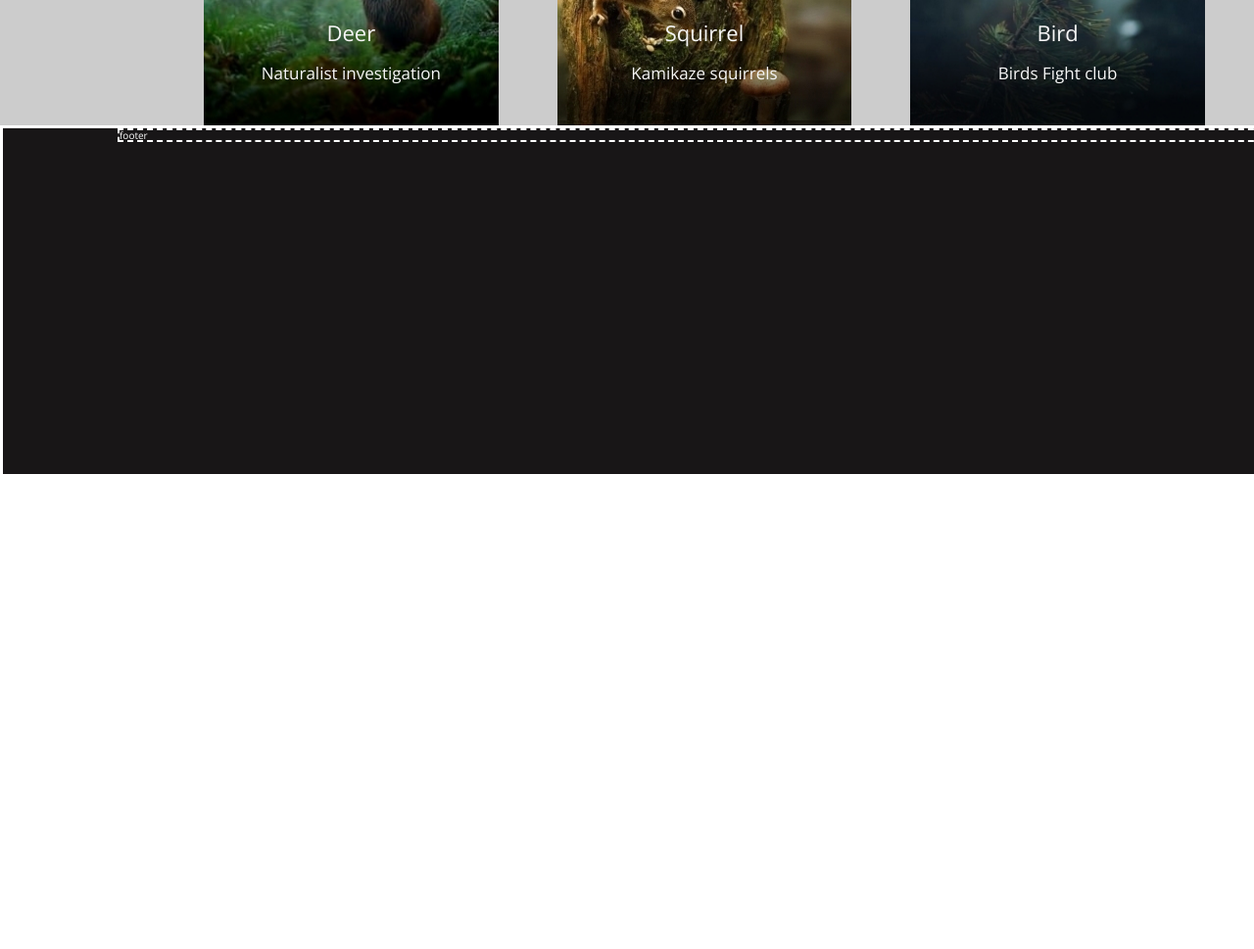
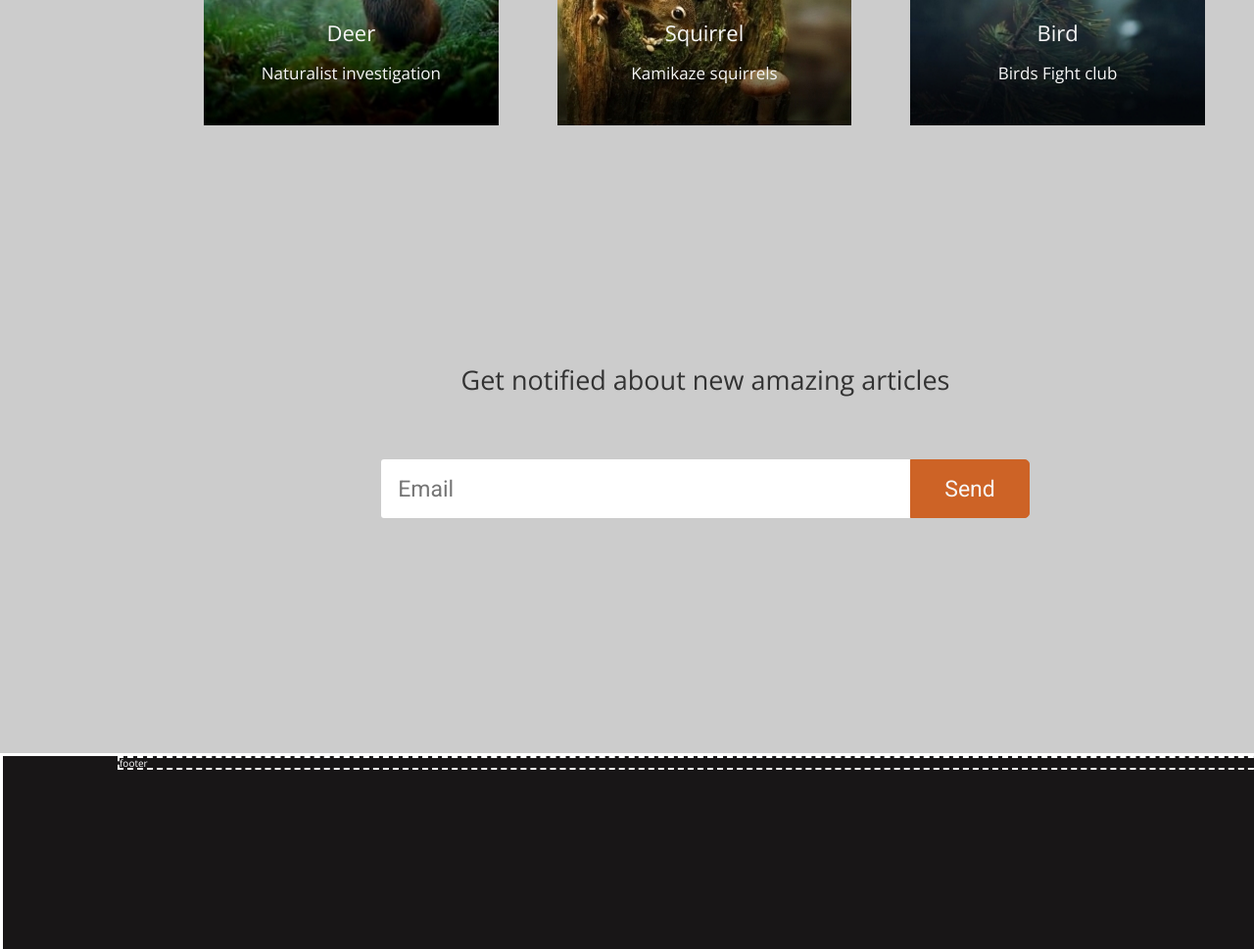
Before and after one commit to AlexandrDrozdFD/Wildlife, a plain HTML site: page index.html in a window 1280 px wide. Shown: the part 1380-2349 px from the top of the page at 98% size. Before the commit the page ends 1867 px from the top, so only its background shows below. Drawn offline with nearby package versions, Linux system fonts and the light colour scheme.

Commit message:
feat: add git-notified section

```diff
--- a/index.html
+++ b/index.html
@@ -88,10 +88,20 @@
             </div>
           </div>
         </div>
-
       </div>
     </section>
-    <section class="get-notified"></section>
+    <section class="get-notified">
+      <div class="get-notified__inner">
+        <div class="get-notified__inner__content">
+          <h3 class='caption'>Get notified about new amazing articles</h3>
+          <form class="form">
+            <input class="email" type="text" placeholder="Email">
+            <input type="submit" class="btn-send" value="Send">
+
+          </form>
+        </div>
+      </div>
+    </section>
   </main>
   <footer class="footer">
     <div class="footer__inner">
--- a/script.js
+++ b/script.js
@@ -58,7 +58,6 @@ const createHTML = (data, index) => {
   );
 }
 
-
 for (let i = 0; i < 6; i++) {
   slides.push(createSlide(slidesContainer, createHTML(DATA, i), DATA, i));
 }
--- a/styles/components/_b-main.scss
+++ b/styles/components/_b-main.scss
@@ -141,4 +141,53 @@
       }
     }
   }
+  .get-notified {
+    background-color: #cccccc;
+    &__inner {
+      margin: 0 auto;
+      max-width: 144rem;
+      &__content {
+        max-width: 120rem;
+        margin: 0 auto;
+        padding-top: 24rem;
+        padding-bottom: 24rem;
+
+        @include df_column_c_c;
+        .caption {
+          margin-bottom: 6rem;
+          color: $font-dark;
+          font-size: 2.7rem;
+          line-height: 4.05rem;
+        }
+        .form {
+          font-size: 0;
+          .email {
+            padding: 1.6rem 1.7rem;
+            height: 6rem;
+            border-radius: 0.3rem 0 0 0.3rem;
+            width: 54rem;
+            font-family: 'Roboto', sans-serif;
+            font-size:2.3rem;
+            line-height: 2.7rem;
+            outline: none;
+            border: none;
+            color: $font-grey;
+          }
+          .btn-send {
+            padding: 1.6rem 3.4rem;
+            height: 6rem;
+            font-family: 'Roboto', sans-serif;
+            font-size:2.3rem;
+            line-height: 2.7rem;
+            outline: none;
+            border: 0.1rem solid $orange-main;
+            background-color: $orange-main;
+            border-radius: 0 0.5rem 0.5rem 0;
+            color: $font-light;
+
+          }
+        }
+      }
+    }
+  }
 }
--- a/styles/helpers/_scaffolding.scss
+++ b/styles/helpers/_scaffolding.scss
@@ -7,7 +7,6 @@ html {
 }
 
 body {
-
   margin: 0 auto;
   width: 144rem;             //! убрать в конце вёрстки width 144rem
   font-family: 'Open Sans', sans-serif;
```
Also changed, not shown: styles/main.css, 1 other file.
